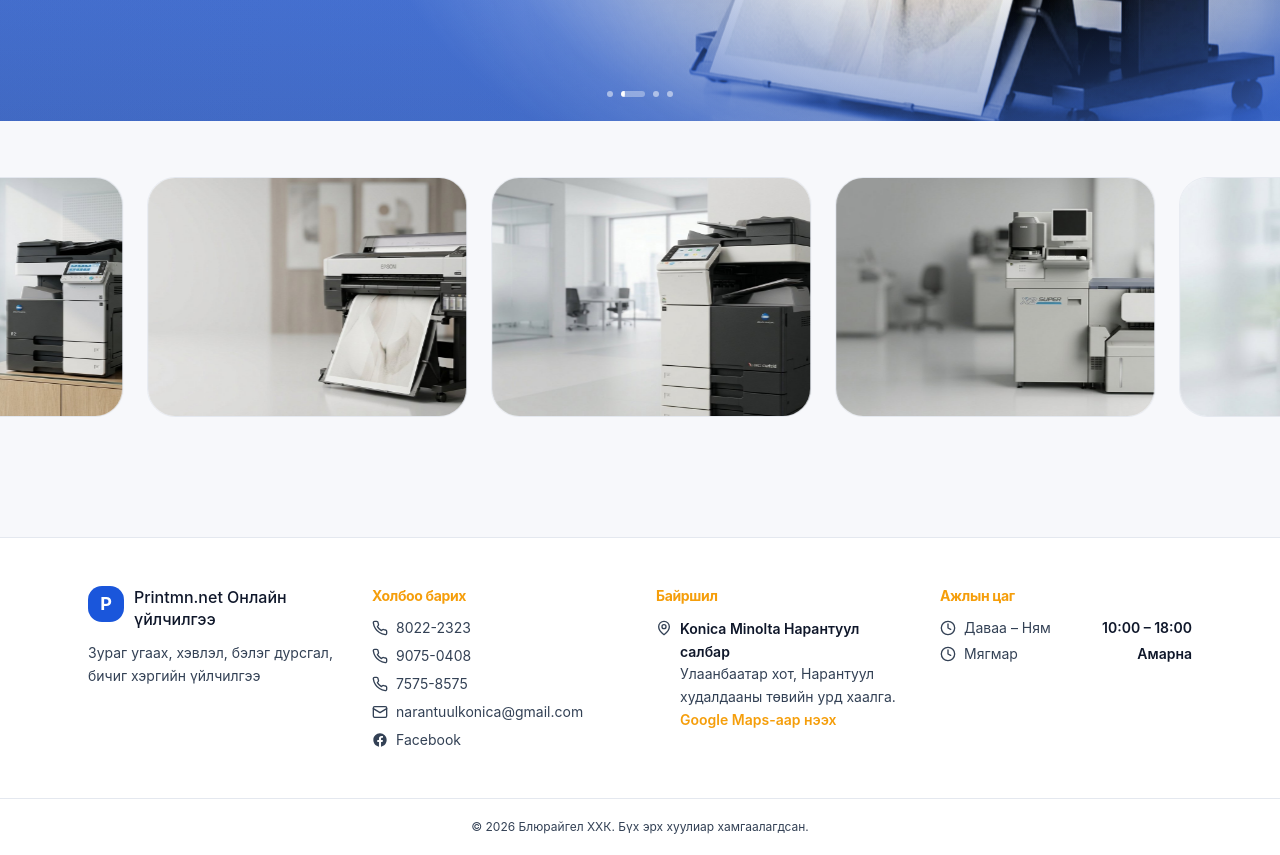
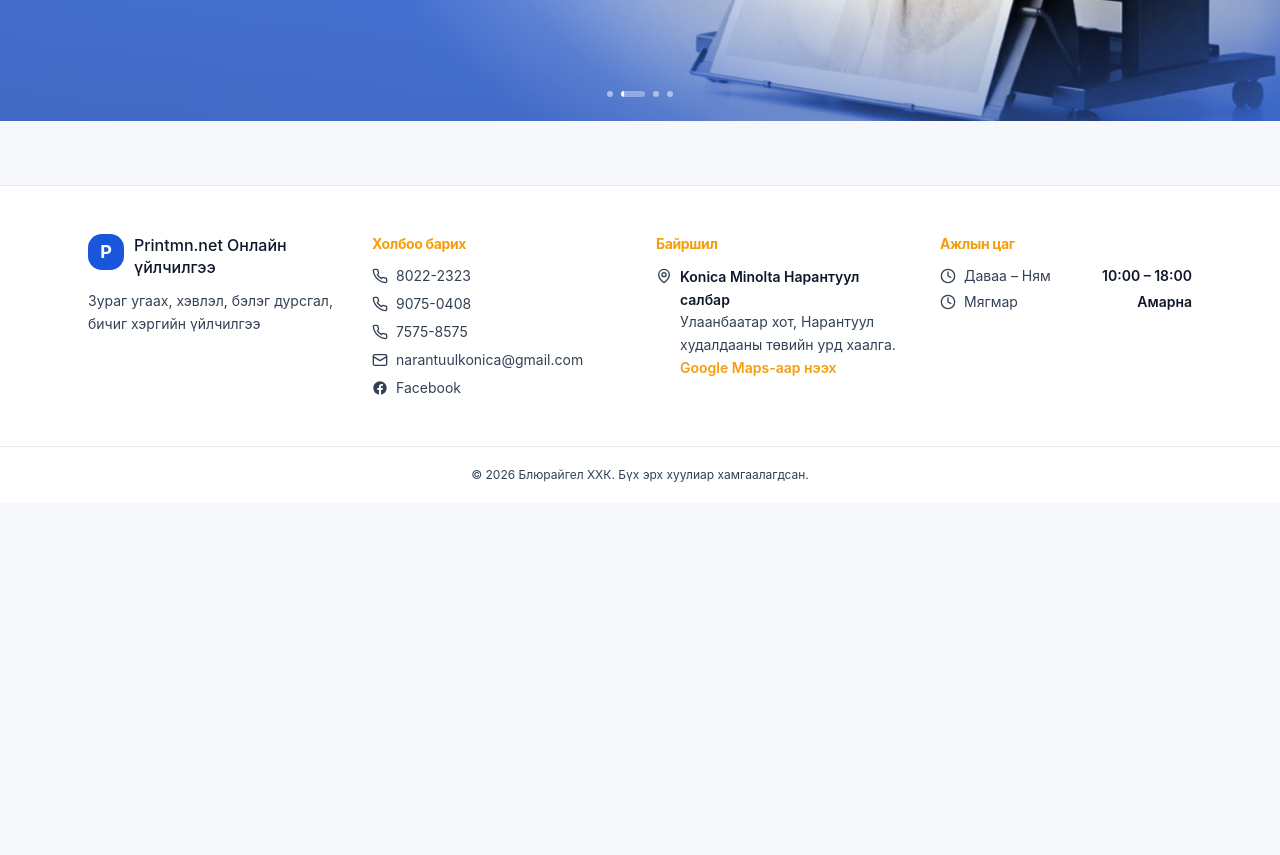
Before and after one commit to tushigakatsuki-ship-it/konica-web, a React (Vite) app: page / in a window 1280 px wide. Shown: the part 600-1455 px from the top of the page. After the commit the page ends 1103 px from the top, so only its background shows below. Built offline with nearby package versions, Linux system fonts and the light colour scheme.

Commit message:
Revert "Add a strip of machine photos that runs sideways under the hero"
This reverts commit e0ac685412bab4895781d462824922bbf088fb1f.

```diff
--- a/src/components/MachineStrip.tsx
+++ /dev/null
@@ -1,85 +0,0 @@
-import { HERO_IMAGES } from '../data/site';
-
-/**
- * Машинуудын зураг — тасралтгүй хажуу тийш гүйдэг эгнээ.
- *
- * ── Яагаад hero-гийн зургуудыг ДАХИН хэрэглэж байна вэ ───────────
- *
- * Хийсэн ажлын зураг сан дотор байхгүй. Хүсэлт нь «байгаа бизхаб, R2
- * машины зургийг хажуу тийш гүйлгэ» байсан тул `HERO_IMAGES`-ийг л
- * ашиглав.
- *
- * ⚠️ Тэдгээр нь hero-гийн ДЭВСГЭР ч мөн — өөрөөр хэлбэл нэг зураг хоёр
- * газар гарна. Хийсэн ажлын жинхэнэ зураг ирэхэд энэ эгнээг тэдгээрээр
- * солих нь зөв: `HERO_IMAGES`-ийн оронд шинэ жагсаалт өгөхөд л хангалттай.
- *
- * ── Яагаад товшигддоггүй вэ ──────────────────────────────────────
- *
- * Эгнээ нь чимэглэл — хаашаа ч хөтөлдөггүй. Хөдөлж буй зүйлийг товшуур
- * болговол хүн хөдөлж буй байг барих гэж хөөцөлдөнө. Хэрэв хожим
- * ангилал руу хөтлөх бол гүйлтийг нь зогсоох хэрэгтэй болно.
- */
-
-/** Нэг бүтэн эргэлт хэдэн секунд болох вэ. */
-const STRIP_SECONDS = 40;
-
-export default function MachineStrip() {
-  /*
-   * Зураг байхгүй бол хэсгийг огт үзүүлэхгүй — хоосон саарал зурвас
-   * хуудсыг эвдэрсэн мэт харуулна.
-   */
-  if (HERO_IMAGES.length === 0) return null;
-
-  /*
-   * ⚠️ Жагсаалт ХОЁР ДАХИН. Гүйлт нь замын тал хүртэл явж эхэндээ буцдаг
-   * тул хоёр дахь хуулбар нь тэр агшинд яг анхныхаа байрлалд ирсэн байх
-   * ёстой — үгүй бол эргэлт бүрт үсрэлт мэдэгдэнэ.
-   */
-  const loop = [...HERO_IMAGES, ...HERO_IMAGES];
-
-  return (
-    <section className="machine-strip-stage overflow-hidden py-10 sm:py-14">
-      {/*
-        * ⚠️ Завсрыг `gap`-аар өгч БОЛОХГҮЙ.
-        *
-        * Гүйлт нь замын яг ТАЛ (-50%) хүртэл явдаг тул тал нь нэг бүтэн
-        * хуулбар байх ёстой. `gap` нь N элементийн хооронд N−1 завсар
-        * тавьдаг: хоёр хуулбар дээр 8 карт, 7 завсар болж, тал нь
-        * 4 карт + 3.5 завсар болно — хагас завсраар зөрөх тул эргэлт
-        * бүрт 12px үсрэлт мэдэгдэнэ.
-        *
-        * Завсрыг карт бүрийн ӨӨРИЙНХ нь баруун захад өгвөл зам нь яг
-        * 2 × (карт + завсар) болж, тал нь бүтэн хуулбар дээр таарна.
-        */}
-      <div
-        className="machine-strip flex"
-        style={{ ['--strip-seconds' as string]: `${STRIP_SECONDS}s` }}
-      >
-        {loop.map((image, i) => (
-          <figure
-            /*
-             * ⚠️ `key` нь зам БИШ — жагсаалт давхарласан тул зам давхардана.
-             * Байрлалыг нь түлхүүр болгоно.
-             */
-            key={i}
-            className="relative mr-4 aspect-[4/3] w-64 shrink-0 overflow-hidden rounded-xl border border-hairline bg-card sm:mr-6 sm:w-80"
-          >
-            <img
-              src={image.src}
-              alt=""
-              /*
-               * Эгнээ бол чимэглэл тул дэлгэц уншигчид хэрэггүй. Мөн бүх
-               * зураг hero дээр аль хэдийн татагдсан байдаг ч `lazy` нь
-               * хоёр дахь хуулбарыг нь хойшлуулна.
-               */
-              aria-hidden
-              loading="lazy"
-              decoding="async"
-              className="size-full object-cover"
-            />
-          </figure>
-        ))}
-      </div>
-    </section>
-  );
-}
--- a/src/index.css
+++ b/src/index.css
@@ -547,53 +547,6 @@
   animation-fill-mode: forwards;
 }
 
-/**
- * Машинуудын зураг — тасралтгүй хажуу тийш гүйнэ.
- *
- * ── Яагаад жагсаалт нь ХОЁР ДАХИН бичигдсэн бэ ───────────────────
- *
- * Зам нь өөрийнхөө ТАЛ хүртэл (-50%) гүйгээд эхэндээ үсэрч буцна. Яг тэр
- * агшинд хоёр дахь хуулбарын эхлэл нь анхных байсан газраа ирсэн байдаг
- * тул үсрэлт нь нүдэнд огт мэдэгдэхгүй — гүйлт мөнхөд үргэлжилж буй мэт
- * харагдана.
- *
- * ⚠️ Хуулбаргүй бол жагсаалт дуусахад хоосон зай гарч ирээд, дараа нь
- * бүхэл зам нь эхэндээ харайна.
- *
- * ⚠️ Нийт хугацаа нь зургийн тоонд ХАМААРНА. Хоёр дахин бичсэн жагсаалт
- * хоёр дахин урт тул хугацааг нь ч хоёр дахин авах ёстой, эс бөгөөс
- * зураг нэмэх бүрт гүйлт хурдасна.
- */
-@keyframes machine-strip {
-  from {
-    transform: translateX(0);
-  }
-  to {
-    transform: translateX(-50%);
-  }
-}
-
-@utility machine-strip {
-  animation: machine-strip var(--strip-seconds, 40s) linear infinite;
-  width: max-content;
-}
-
-/*
- * Хулганаа дээр нь авчрахад зогсоно — хүн нэг зургийг нь ширтэхийг хүсвэл
- * түүнийг нь зугтаалгах нь ээдрээтэй.
- */
-.machine-strip-stage:hover .machine-strip {
-  animation-play-state: paused;
-}
-
-/*
- * ⚠️ `prefers-reduced-motion` үед `index.css`-ийн нэгдсэн дүрэм
- * `animation-iteration-count`-ыг 1, үргэлжлэлийг 0.01ms болгодог тул зам нь
- * ЭЦСИЙН байрлалдаа (-50%) шууд суугаад зогсоно. Тэр нь хоёр дахь
- * хуулбарын эхлэл — өөрөөр хэлбэл эхний зураг. Хөдөлгөөн хумисан хүнд энэ
- * нь зүгээр л хөдөлгөөнгүй эгнээ болж харагдана, эвдрэхгүй.
- */
-
 @keyframes skeleton-sheen {
   to {
     transform: translateX(100%);
--- a/src/pages/Home.tsx
+++ b/src/pages/Home.tsx
@@ -2,7 +2,6 @@ import { Link } from 'react-router-dom';
 import { useLang } from '../state/lang';
 import LastOrderBanner from '../components/LastOrderBanner';
 import HeroSlideshow from '../components/HeroSlideshow';
-import MachineStrip from '../components/MachineStrip';
 import { IconAward, IconPrinter, IconSparkle } from '../components/icons';
 import PromoVideo from '../components/PromoVideo';
 
@@ -127,15 +126,6 @@ export default function Home() {
   return (
     <>
       <Hero />
-
-      {/*
-        * Машинуудын гүйдэг эгнээ — hero-гийн ЯГ ДООР.
-        *
-        * Хуудас урьд нь hero дээр дуусаад хөл хүртэл хоосон үлддэг байв.
-        * Энэ эгнээ нь тэр хоосныг нөхөхөөс гадна гүйлгэж үзэх шалтгаан
-        * өгнө: хөдөлж буй зүйл нүдийг доош татдаг.
-        */}
-      <MachineStrip />
       {/*
         * `empty:hidden` — ЗААВАЛ.
         *
```
